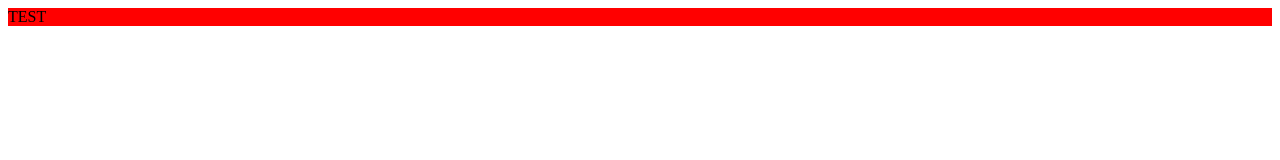
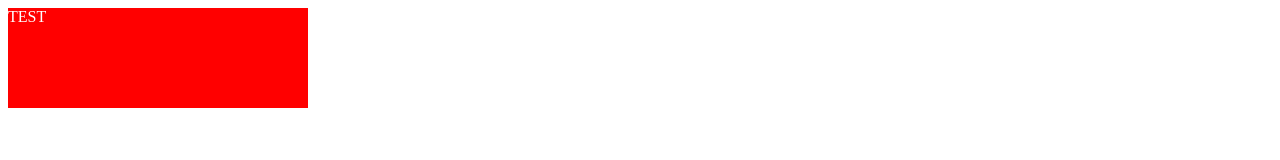
Before and after one commit to clouari/CSS1, a plain HTML site: page sample.html in a window 1280 px wide. Drawn offline with Linux system fonts and the light colour scheme.

Commit message:
color라고만 지정하는 이유? 이미 다른 font color text color 있기때문

```diff
--- a/sample.html
+++ b/sample.html
@@ -2,7 +2,13 @@
     <head>
         <title>CSS</title>
         <style>
-
+            div{
+                background-color: #FF0000;
+                width: 300px;
+                height: 100px;
+                display: inline-block;
+                color: #FFFFFF;
+            }
 
 
 
@@ -11,7 +17,7 @@
     <body>
 
 
-        <div style="background-color: #FF0000;">TEST</div>
+        <div>TEST</div>
 
 
 
```
